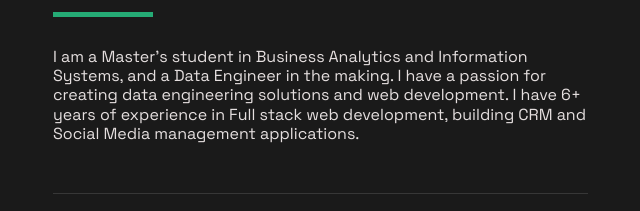
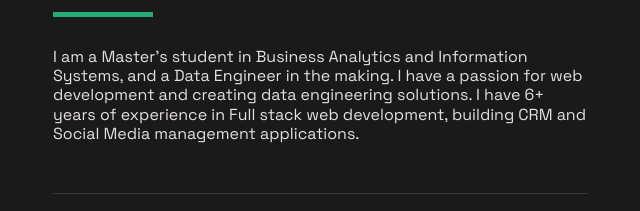
Before and after one commit to arivram/arivram.github.io, a plain HTML site: page index.html in a window 1280 px wide. Shown: the part 354-565 px from the top of the page, 37-677 px from the left. Drawn offline with nearby package versions, Linux system fonts and the light colour scheme.

Commit message:
Update index.html

```diff
--- a/index.html
+++ b/index.html
@@ -73,7 +73,7 @@
                 <div class="d-grid hero__wrapper">
                     <div class="hero__content">
                         <h1 class="hero__title">Hi, I am Arivarasan,<br><div style="font-size: 34px;">Web Developer & Data Engineer </div></h1>
-                        <p class="hero__description">I am a Master’s student in Business Analytics and Information Systems, and a Data Engineer in the making. I have a passion for creating data engineering solutions and web development. I have 6+ years of experience in Full stack web development, building CRM and Social Media management applications.
+                        <p class="hero__description">I am a Master’s student in Business Analytics and Information Systems, and a Data Engineer in the making. I have a passion for web development and creating data engineering solutions. I have 6+ years of experience in Full stack web development, building CRM and Social Media management applications.
                         </p>
                         <div class="hero__info">
                             <div class="hero__info-wrapper">
```
